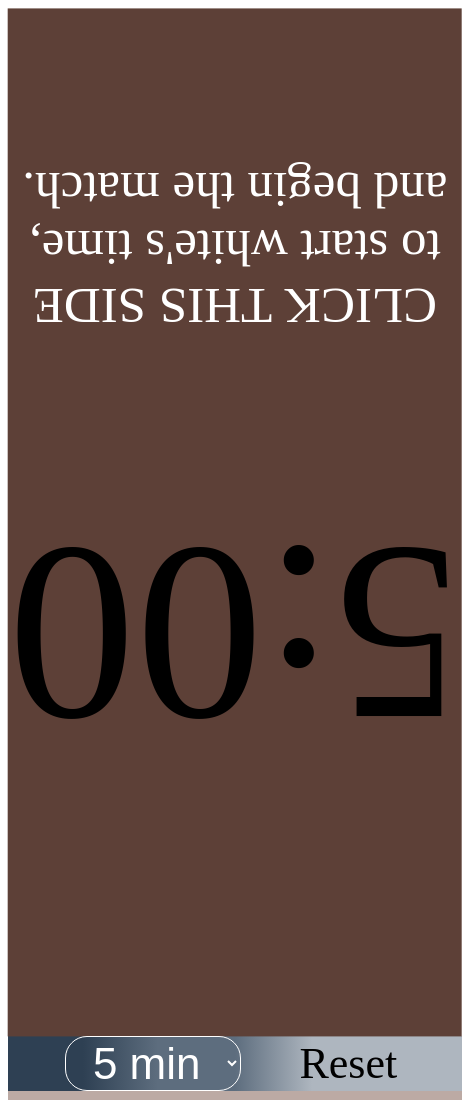
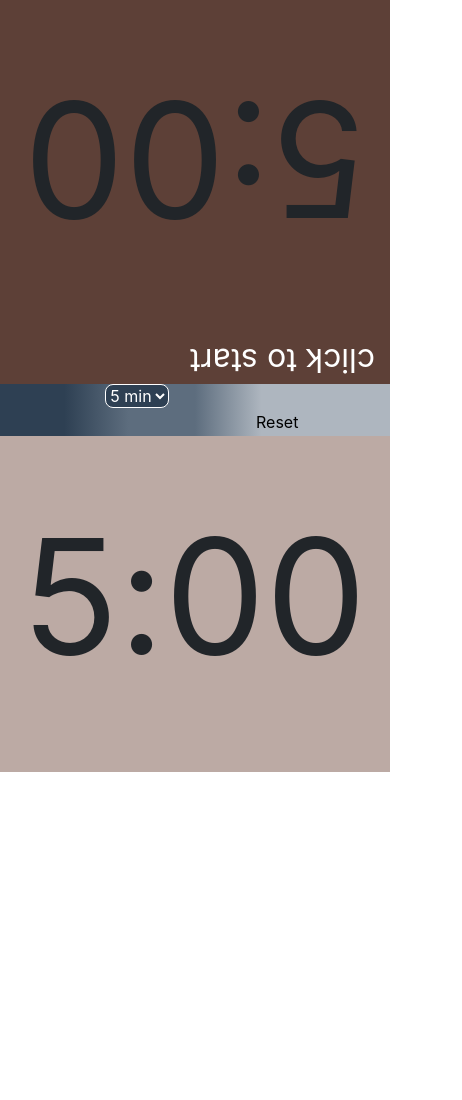
Before and after one commit to porterwilcox/chess-clock, a plain HTML site: page index.html in a window 390 px wide. Shown: the top 1100 px of the page, 462 px wide, since content can reach past the window. After the commit the page ends 844 px from the top, so only its background shows below. Drawn offline with nearby package versions, Linux system fonts and the light colour scheme; a web font is replaced by a local one.

Commit message:
more-responsve

```diff
--- a/controls.js
+++ b/controls.js
@@ -1,12 +1,12 @@
 // Variables
   // white div
-const white = document.getElementById('white');
+const white = document.querySelector('.white');
   // black div
-const black = document.getElementById('black');
+const black = document.querySelector('.black');
   //control row elements
 const startTime = document.getElementById('times');
 /* const minBtn = document.getElementById('minBtn'); */
-const reset = document.querySelector('.reset-btn');
+const reset = document.getElementById('reset-btn');
   // randoms for functions
 var sec;
 var min;
@@ -107,9 +107,6 @@ const hide = function () {
 const show = function () {
   document.getElementById('startInstructions').style.display = "block";
 };
-  // hide mobile instructions
-const hideMobile = function () {  document.getElementById('mobileIns').style.display = "none";
-};
   // show mobile instructions
 const showMobile = function () {
   document.getElementById('mobileIns').style.display = 'block';
@@ -119,7 +116,6 @@ const blkMaster = function () {
   whtCountdown();
   blkStop();
   hide();
-  hideMobile();
   black.style.pointerEvents = "none";
   white.style.pointerEvents = "auto";
   times.style.pointerEvents = "none";
@@ -132,6 +128,15 @@ const whtMaster = function () {
   black.style.pointerEvents = "auto";
 };
 
+const keyboardControl = function () {
+  if(nWhtIntId == setInterval(whtTicker, 1000)) {
+    whtMaster();
+  }
+  else if(nBlkIntId == setInterval(blkTicker, 1000)) {
+    blkMaster();
+  }
+}
+
 
 
 //EVENTS
@@ -141,7 +146,8 @@ white.addEventListener('click', whtMaster);
 black.addEventListener('click', blkMaster);
   // picking time control
 startTime.addEventListener('change', setTime);
-  // alert: work in progress
-window.addEventListener('keypress', learning);
+  // keyboard controls
+window.addEventListener('keypress', blkMaster, once=true)
+window.addEventListener('keypress', keyboardControl);
   // reset
 reset.addEventListener('click', resetClick);
--- a/index.html
+++ b/index.html
@@ -5,17 +5,17 @@
   <meta charset="UTF-8">
   <meta name="viewport" content="width=device-width, initial-scale=1.0">
   <meta http-equiv="X-UA-Compatible" content="ie=edge">
-  <title>Chess Clock Ninja</title>
+  <title>Chess Clock</title>
   <link rel="stylesheet" href="styles.css">
+  <link href='https://fonts.googleapis.com/css?family=Asset' rel='stylesheet'>
+  <link rel="stylesheet" href="https://stackpath.bootstrapcdn.com/bootstrap/4.1.3/css/bootstrap.min.css" integrity="sha384-MCw98/SFnGE8fJT3GXwEOngsV7Zt27NXFoaoApmYm81iuXoPkFOJwJ8ERdknLPMO"
+    crossorigin="anonymous">
+
 </head>
 
 <body>
-
-
-  <link href='https://fonts.googleapis.com/css?family=Asset' rel='stylesheet'>
-
-
-  <!-- The good stuff-->
+  <!-- First run
+  <!--   The good stuff
   <div class="box-container">
     <div id="black">
       <p>
@@ -33,7 +33,7 @@
       </select>
       <!-- for trying to 'click' fire
     <button id="minBtn">ok</button>
-    -->
+
       <button class="reset-btn">Reset</button>
     </div>
     <div id="white">
@@ -42,7 +42,44 @@
         <span id=whtmin>5</span>:<span id="whtsec">00</span>
       </p>
     </div>
+  </div> -->
+
+  <div class="container">
+    <div class="row">
+      <div class="col-sm-12 black-bg">
+        <p class="black">
+          <span id="blkmin">5</span>:
+          <span id='blksec'>00</span>
+        </p>
+        <div id="startInstructions">click to start</div>
+      </div>
+    </div>
+    <div class="row grey controls">
+      <div class="col-sm-3 offset-sm-3">
+          <select id="times">
+            <option value="1">1 min </option>
+            <option value="3">3 min </option>
+            <option value="5" selected>5 min </option>
+            <option value="10">10 min </option>
+          </select>
+      </div>
+      <div class="col-sm-3 offset-sm-2">
+          <button id='reset-btn'>Reset</button>
+      </div>
+    </div>
+    <div class="row">
+      <div class="col-sm-12 white-bg">
+        <p class="white">
+          <span id="whtmin">5</span>:
+          <span id='whtsec'>00</span>
+        </p>
+      </div>
+    </div>
   </div>
+
+
+
+
   <script src="controls.js"></script>
 </body>
 
--- a/styles.css
+++ b/styles.css
@@ -1,40 +1,44 @@
-.box-container {
-    max-height: 800px;
-    max-width: 1000px;
-    display: grid;
-    grid-template-rows: 1fr .05fr 1fr;
-    font-size: 22px;
-    margin: auto;
-    }
+/* * {
+  outline: 1px solid red;
+} */
 
-  #white {
-    font-size: 5em;
-    background: #BCAAA4;
-    text-align: center;
+.white {
   pointer-events: none;
 }
 
-  #black {
-    font-size: 5em;
-    background: #5D4037;
-    text-align: center;
+.wfc {
+  width: fit-content;
+}
+
+.black-bg {
+  background-color: #5D4037;
+}
+
+.white-bg {
+  background-color: #BCAAA4;
+}
+
+p {
+  font-size: 10em;
+  display: flex;
+  flex-flow: nowrap row;
+  justify-content: center;
+  padding: .25em 0;
 }
 
 #startInstructions {
-    font-size: .3em;
+  font-size: 2em;
   color: white;
-    position: relative;
-    bottom: 1.5em;
-  }
-
-  #mobileIns {
-    display: none
 }
 
 .controls {
   background: linear-gradient(270deg, #AEB6BF, #AEB6BF 33%, #5D6D7E, #5D6D7E 67%, #2E4053, #2E4053 100%);
-    display: grid;
-    grid-template-columns: 1fr 1fr;
+}
+
+.coltrol-pos {
+  display: flex;
+  flex-flow: wrap row;
+  justify-content: center;
 }
 
 select {
@@ -43,27 +47,14 @@
   width: 4em;
   position: relative;
   left: 25%;
-    background-color: transparent;
+  background-color: #2E4053;
   color: white;
   border-style: solid;
   border-color: white;
   text-align: center;
-    cursor: pointer;
 }
-  /* Not using anymore
-  #minBtn {
-    background-color: #1B2631;
-    color: white;
-    border-radius: 20px;
-    font-family: ;
-    font-size: 18px;
-    width: 55px;
-    position: relative;
-    left: 20px;
-    cursor: pointer;
-  }
-  */
-  .reset-btn {
+
+button {
   background-color: transparent;
   font-family: "Asset";
   border-style: solid;
@@ -71,93 +62,24 @@
   border-color: transparent;
   text-align: center;
   font-size: 1em;
-    cursor: pointer;
-  }
-
-  option {
-    background-color: #5D6D7E;
 }
 
 
-  /*first media query - mobile*/
-  @media (max-width:1080px){
-  .box-container {
-    max-width: 1000px;
-    display: grid;
-    grid-template-rows: 1fr .05fr 1fr;
-    font-size: 22px;
-    margin: auto;
+
+
+@media(max-width: 1200px) {
+
+.black {
+  transform: rotate(180deg);
 }
 
-  #white {
-    font-size: 11.6em;
-    background: #BCAAA4;
-    text-align: center;
-  }
-
-  #black {
-    font-size: 11.6em;
-    background: #5D4037;
-    transform: rotate(180deg);
-    text-align: center;
+button {
+  padding-left: 15em;
 }
 
 #startInstructions {
-    font-size: .2em;
-    color: white;
-    position: relative;
-    top: -2em;
+  transform: rotate(180deg);
 }
 
-  #mobileIns {
-    font-size: .2em;
-    position: relative;
-    top: 2em;
-    display: block;
+
 }
-
-  .controls {
-    background: linear-gradient(270deg, #AEB6BF, #AEB6BF 33%, #5D6D7E, #5D6D7E 67%, #2E4053, #2E4053 100%);
-    display: grid;
-    grid-template-columns: 1fr 1fr;
-  }
-
-  select {
-    border-radius: .5em;
-    font-size: 2em;
-    width: 4em;
-    position: relative;
-    left: 25%;
-    background-color: transparent;
-    color: white;
-    border-style: solid;
-    border-color: white;
-    text-align: center;
-  }
-  /* Not using
-  #minBtn {
-    background-color: #1B2631;
-    color: white;
-    border-radius: 20px;
-    font-family: ;
-    font-size: 18px;
-    width: 55px;
-    position: relative;
-    left: 20px;
-    cursor: pointer;
-  }*/
-
-  .reset-btn {
-    background-color: transparent;
-    font-family: "Asset";
-    border-style: solid;
-    border-width: 1px;
-    border-color: transparent;
-    text-align: center;
-    font-size: 2em;
-  }
-
-  option {
-    background-color: #5D6D7E;
-  }
-  };
```
Lines whose indentation alone changed are shown as unchanged.
